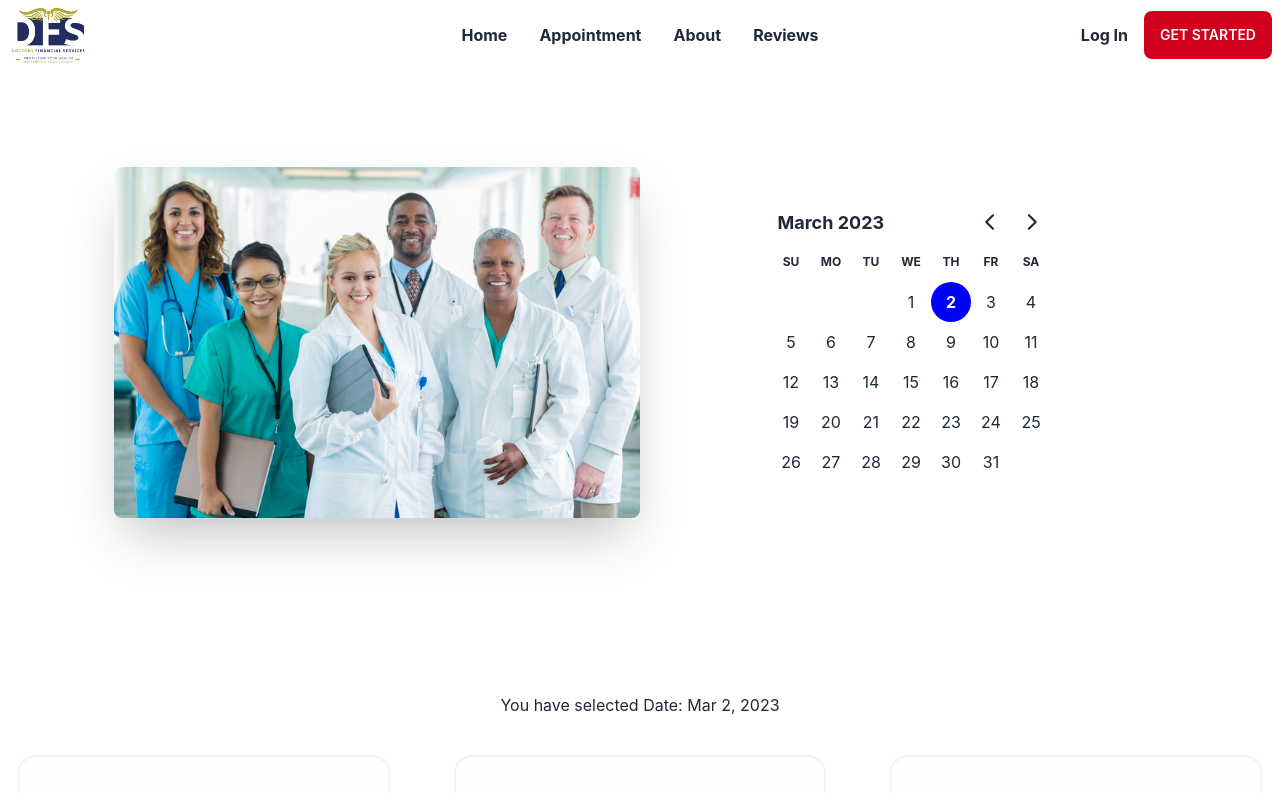
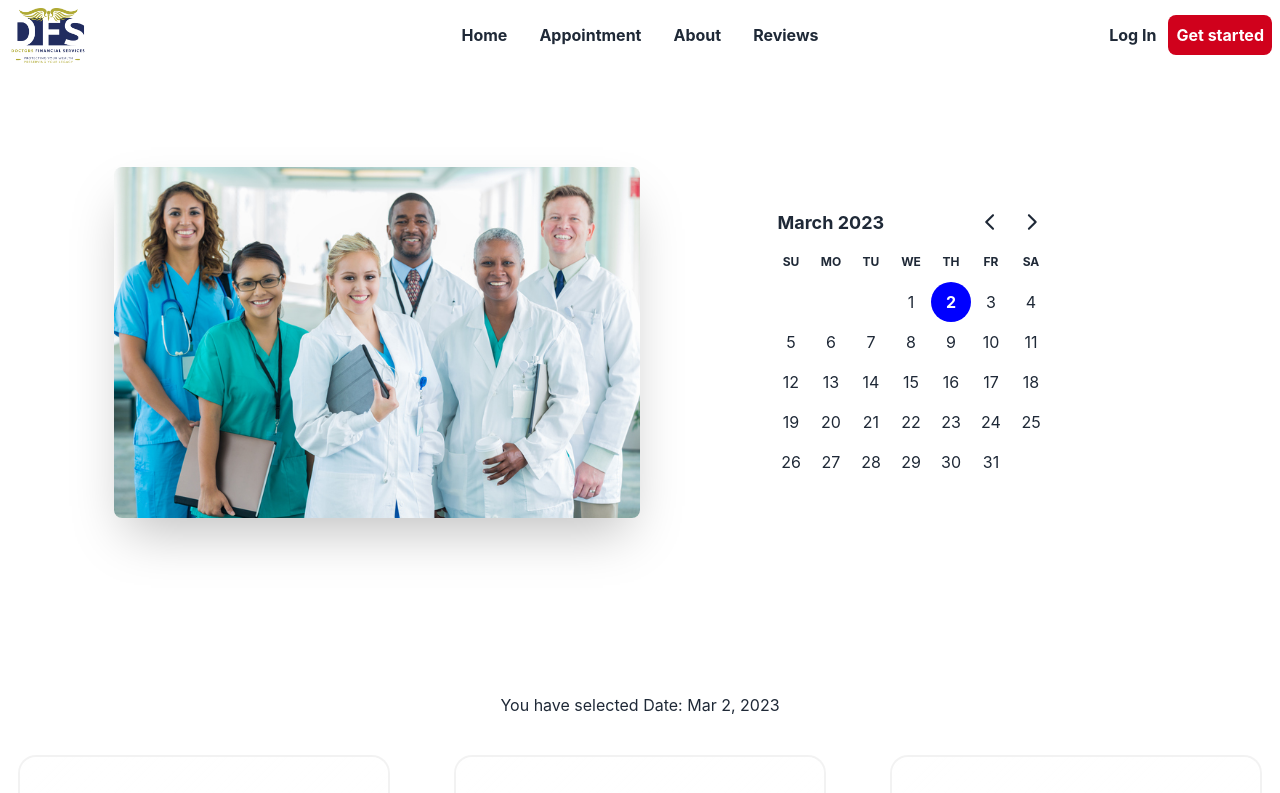
Before and after one commit to MDSadid-git/health-serves-client, a React (Create React App) app: page /appointment in a window 1280 px wide. Shown: the top 793 px of the page. Built offline with nearby package versions, Linux system fonts and the light colour scheme; no server answers.

Commit message:
Loging User area done

```diff
--- a/src/component/Shared/Navbar/Navbar.jsx
+++ b/src/component/Shared/Navbar/Navbar.jsx
@@ -36,7 +36,7 @@ const Navbar = () => {
   );
   return (
     <div className="max-w-[1500px] mx-auto">
-      <div className="navbar bg-base-100 ">
+      <div className="navbar bg-base-100">
         <div className="navbar-start">
           <div className="dropdown">
             <label tabIndex={0} className="btn btn-ghost lg:hidden">
@@ -79,7 +79,7 @@ const Navbar = () => {
           {user?.uid ? (
             <>
               <Link
-                className="md:mr-4 mr-3 hover:text-[#D0011C] font-bold btn"
+                className="md:mr-4 mr-3 hover:text-[#D0011C] font-bold hover:bg-base-200 p-2 rounded-lg"
                 onClick={handleLogOut}
               >
                 Log Out
@@ -89,7 +89,7 @@ const Navbar = () => {
           ) : (
             <Link
               to="/login"
-              className="md:mr-4 mr-3 hover:text-[#D0011C] font-bold"
+              className="md:mr-1 mr-1 hover:text-[#D0011C] font-bold hover:bg-base-200 p-2 rounded-lg"
             >
               Log In
             </Link>
@@ -99,7 +99,7 @@ const Navbar = () => {
             <div className="hidden">
               <Link
                 to="/register"
-                className="btn border-none bg-[#D0011C] hover:bg-[#D0011C]"
+                className="p-2 bg-[#D0011C] hover:bg-[#D0011C]"
               >
                 Get started
               </Link>
@@ -107,7 +107,7 @@ const Navbar = () => {
           ) : (
             <Link
               to="/register"
-              className="btn border-none bg-[#D0011C] hover:bg-sky-400"
+              className="p-2 border-none bg-[#D0011C] hover:bg-sky-400 rounded-lg text-white font-bold"
             >
               Get started
             </Link>
--- a/src/component/pages/Appointments/AppointmentModal/AppointmentModel.jsx
+++ b/src/component/pages/Appointments/AppointmentModal/AppointmentModel.jsx
@@ -1,7 +1,9 @@
 import { format } from "date-fns";
-import React from "react";
+import React, { useContext } from "react";
+import { AuthContext } from "../../../../contexts/AuthProvider";
 
 const AppointmentModel = ({ treatment, seletDate, setTreatment }) => {
+  const { user } = useContext(AuthContext);
   const handleModleAppointment = (event) => {
     event.preventDefault();
     const from = event.target;
@@ -54,12 +56,15 @@ const AppointmentModel = ({ treatment, seletDate, setTreatment }) => {
               type="text"
               placeholder="Name"
               className="input input-bordered input-sm w-full my-3"
+              defaultValue={user?.name}
               name="name"
             />
             <input
               type="text"
               placeholder="Email"
               className="input input-bordered input-sm w-full my-3"
+              defaultValue={user?.email}
+              readOnly
               name="email"
             />
             <input
```
